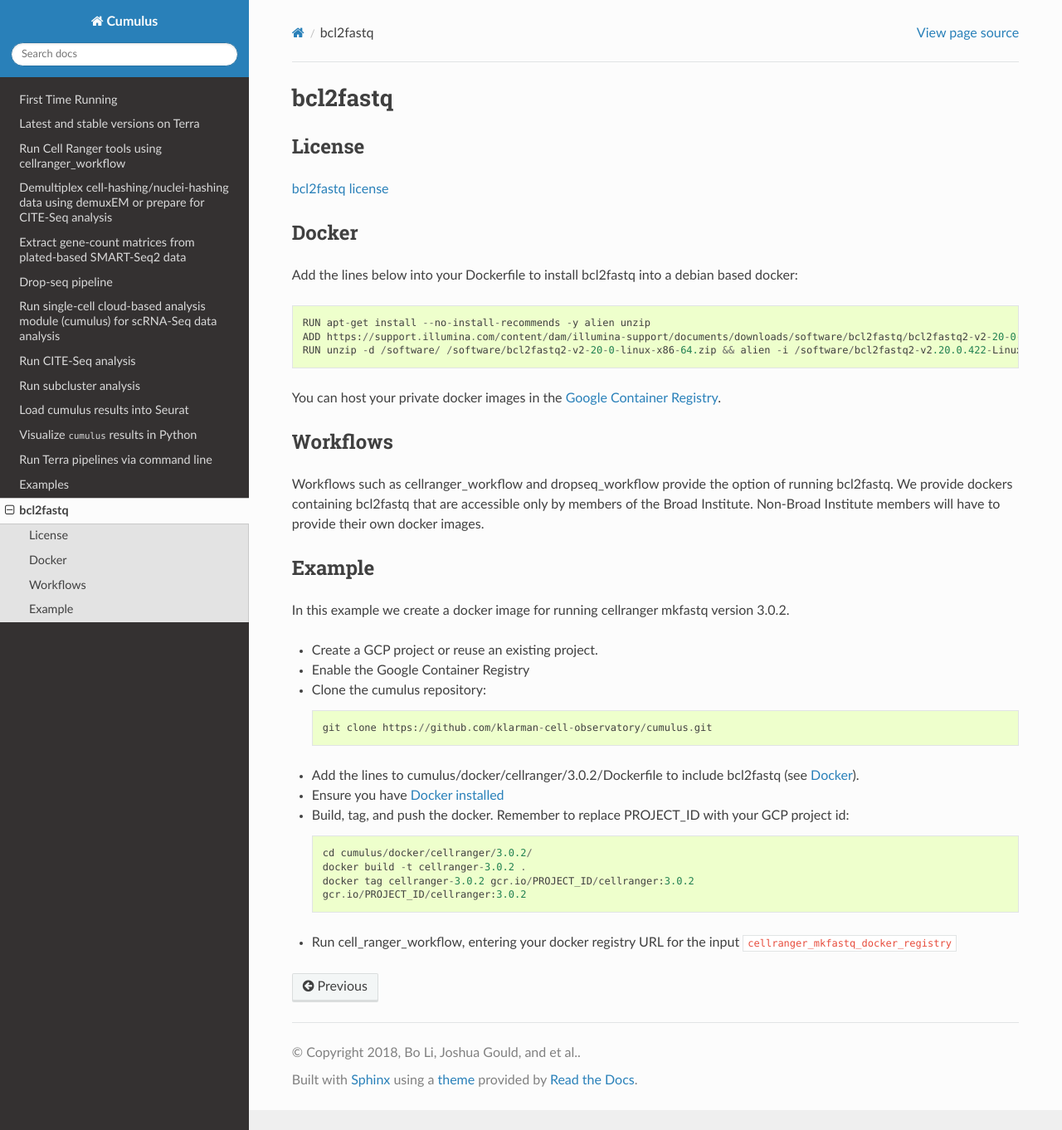
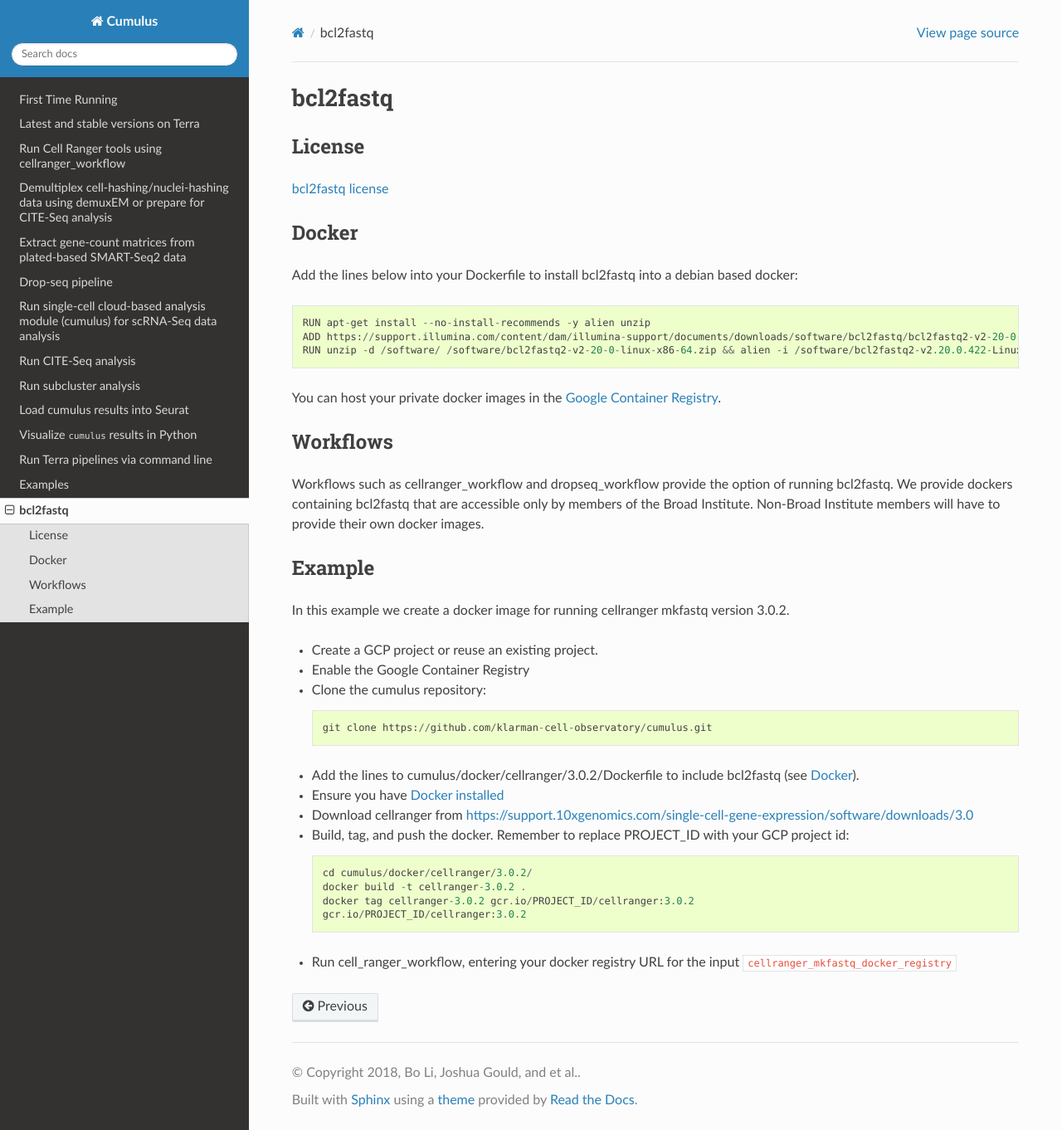
Before and after one commit to lilab-bcb/cumulus, a Sphinx documentation site: the page built from docs/bcl2fastq.rst, in a window 1280 px wide and 1362 px high. Shown: the whole window at 83% size. Built offline with Sphinx 7.4.7 and the Read the Docs theme 2.0.0, drawn with Linux system fonts in a browser that asks for light colours.

Commit message:
Added download step

```diff
--- a/docs/bcl2fastq.rst
+++ b/docs/bcl2fastq.rst
@@ -36,6 +36,7 @@ In this example we create a docker image for running cellranger mkfastq version
 
 - Add the lines to cumulus/docker/cellranger/3.0.2/Dockerfile to include bcl2fastq (see Docker_).
 - Ensure you have `Docker installed`_
+- Download cellranger from https://support.10xgenomics.com/single-cell-gene-expression/software/downloads/3.0
 - Build, tag, and push the docker. Remember to replace PROJECT_ID with your GCP project id::
 
     cd cumulus/docker/cellranger/3.0.2/
```
